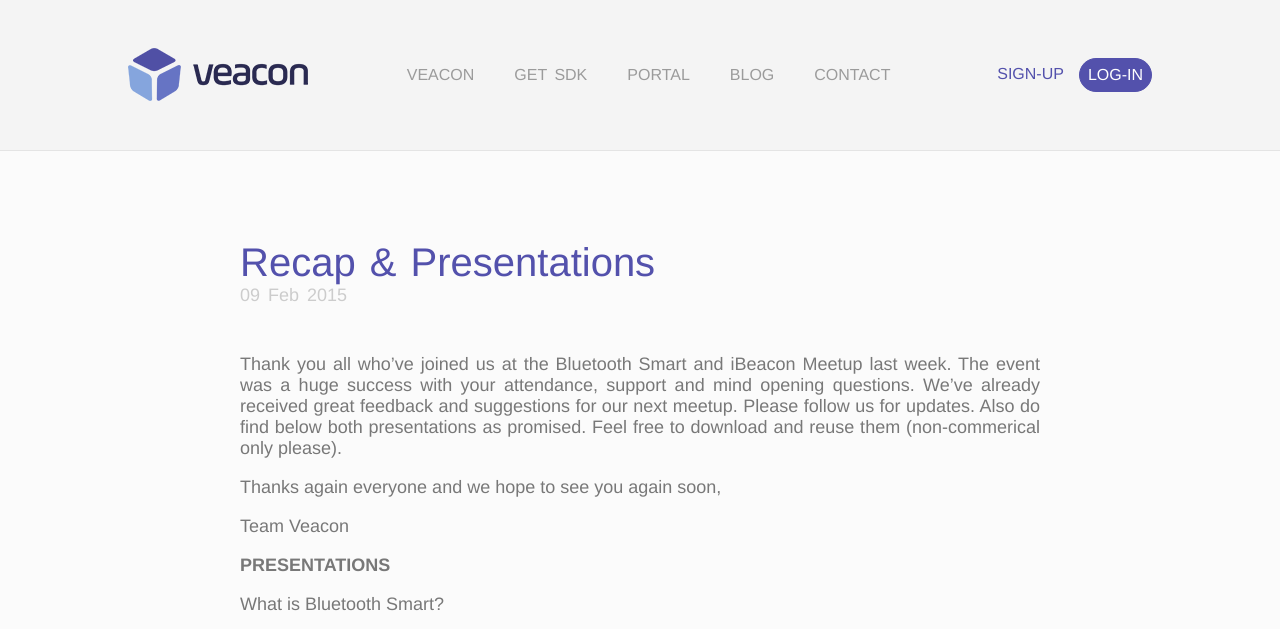
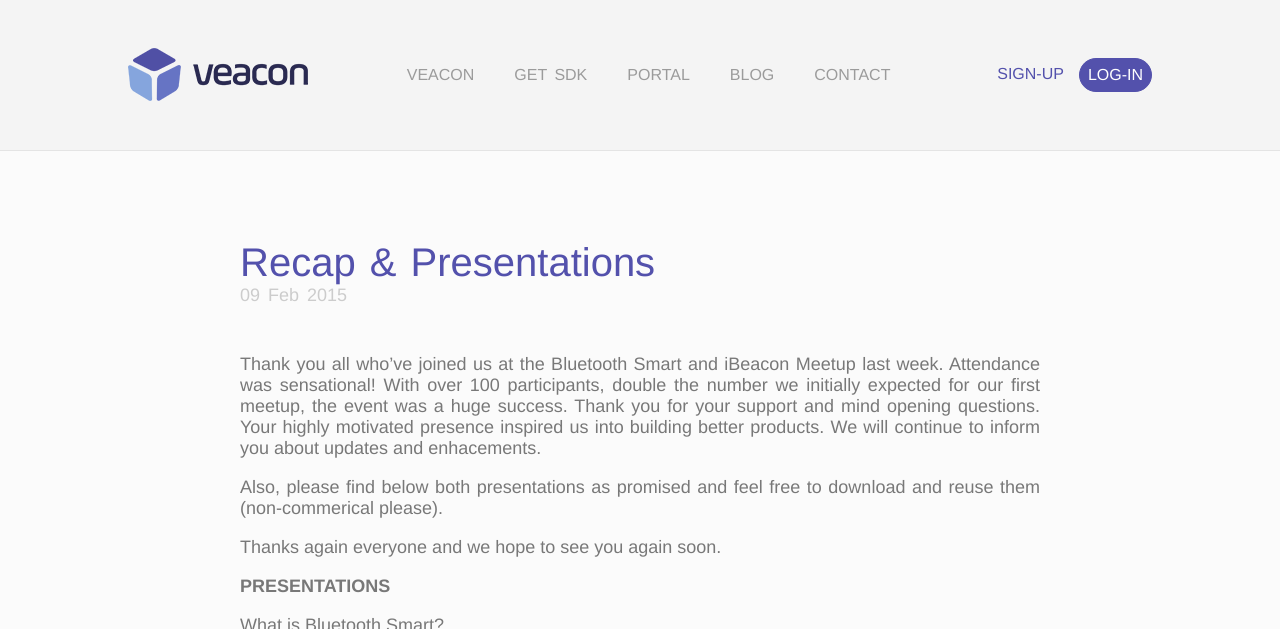
Before and after one commit to Valensas/veacon.com, a Jekyll site: the page built from _posts/2015-02-09-BLE-Presentation.md, in a window 1280 px wide and 900 px high, cut to the strip 0-629 px from the top of the window. Built offline with Jekyll 4.4.1, drawn with Linux system fonts in a browser that asks for light colours; comment, search, counter and statistics services are not loaded.

Commit message:
Update 2015-02-09-BLE-Presentation.md

```diff
--- a/_posts/2015-02-09-BLE-Presentation.md
+++ b/_posts/2015-02-09-BLE-Presentation.md
@@ -2,11 +2,11 @@
 layout: post
 title: Recap & Presentations
 ---
-Thank you all who've joined us at the Bluetooth Smart and iBeacon Meetup last week. The event was a huge success with your attendance, support and mind opening questions. We've already received great feedback and suggestions for our next meetup. Please follow us for updates. Also do find below both presentations as promised. Feel free to download and reuse them (non-commerical only please).
+Thank you all who've joined us at the Bluetooth Smart and iBeacon Meetup last week. Attendance was sensational! With over 100 participants, double the number we initially expected for our first meetup, the event was a huge success. Thank you for your support and mind opening questions. Your highly motivated presence inspired us into building better products. We will continue to inform you about updates and enhacements.
 
-Thanks again everyone and we hope to see you again soon,
+Also, please find below both presentations as promised and feel free to download and reuse them (non-commerical please).
 
-Team Veacon
+Thanks again everyone and we hope to see you again soon.
 
 
 **PRESENTATIONS**
```
